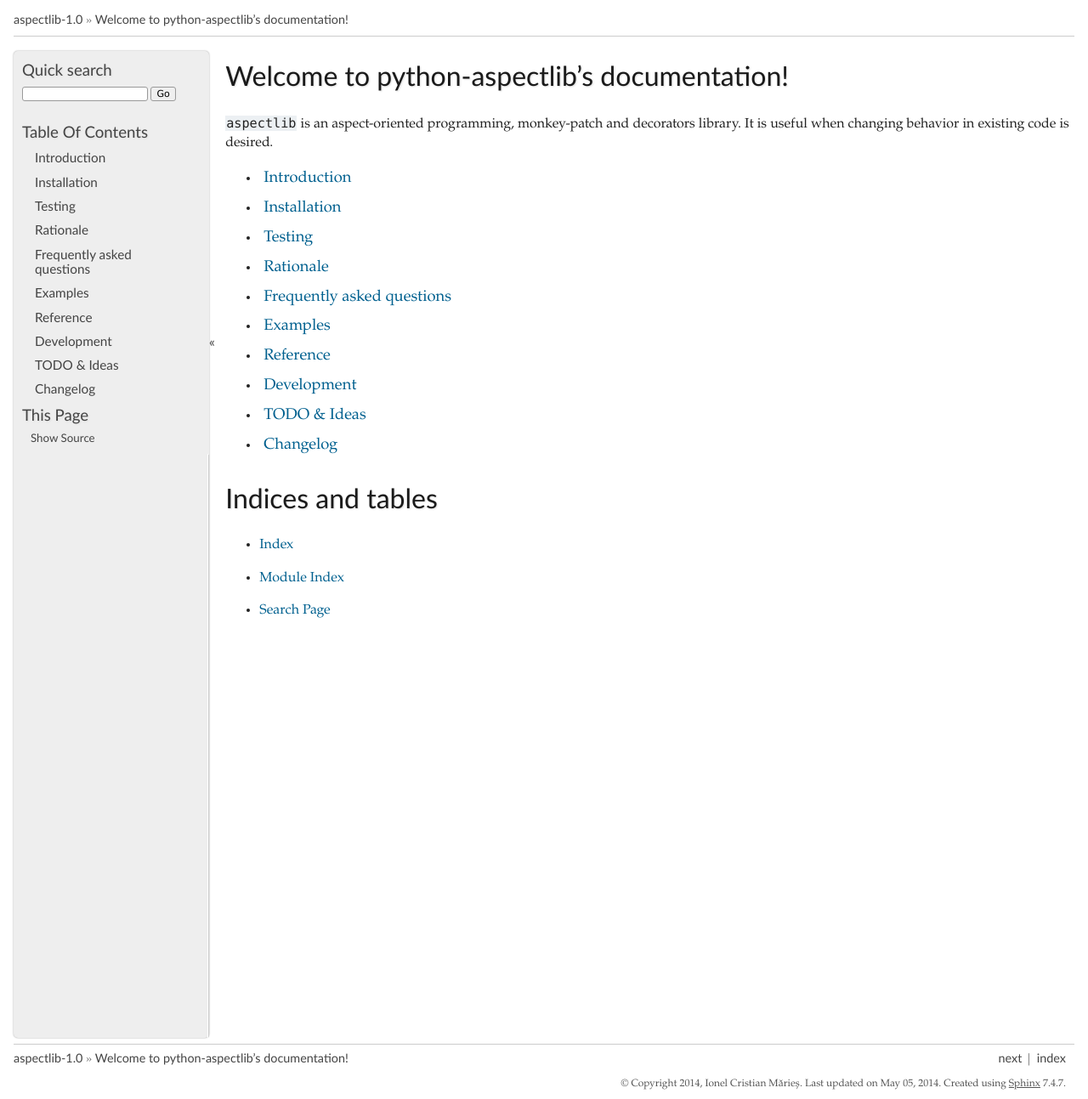
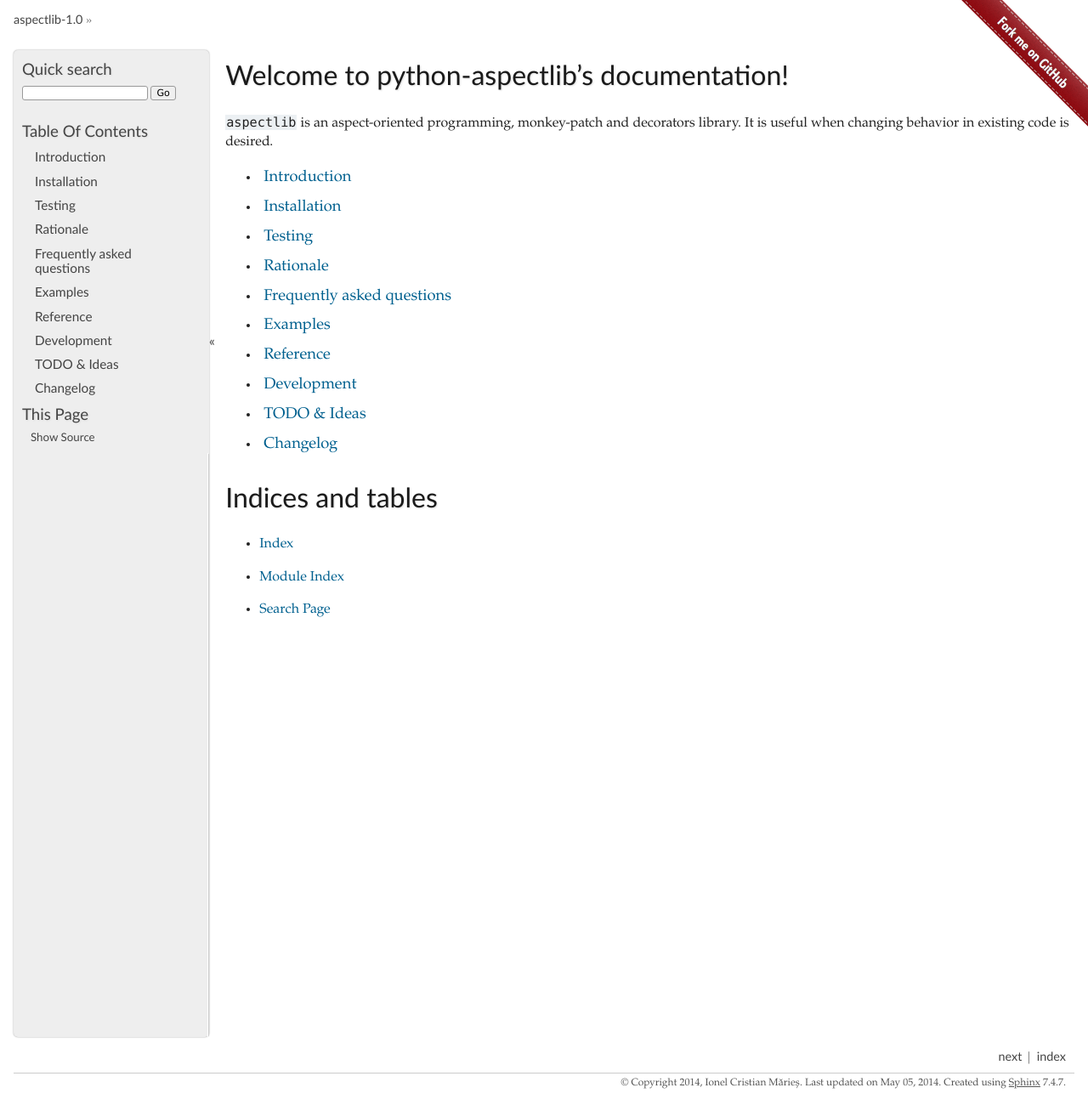
Before and after one commit to ionelmc/python-aspectlib, a Sphinx documentation site: the page built from docs/index.rst, in a window 1280 px wide. Shown: the whole page at 85% size. Built offline with Sphinx 7.4.7, drawn with Linux system fonts in a browser that asks for light colours.

Commit message:
Add a nice github badge.

```diff
--- a/docs/pydoctheme/layout.html
+++ b/docs/pydoctheme/layout.html
@@ -8,11 +8,43 @@
     <script type="text/javascript" src="{{ pathto('_static/sidebar.js', 1) }}"></script>
 {% endblock %}
 
-{%- block rootrellink %}
-    <li class="responsive-menu"><a href="#sidebar-anchor" title="Navigation">&#9776;</a></li>
-    {{ super() }}
-{%- endblock %}
 {%- block sidebarlogo %}
     <a id="sidebar-anchor"></a>
     {{ super() }}
 {% endblock %}
+
+{%- block relbar1 %}
+    <div class="related">
+      <h3>{{ _('Navigation') }}</h3>
+      <ul>
+        {%- block rootrellink %}
+        <li class="responsive-menu"><a href="#sidebar-anchor" title="Navigation">&#9776;</a></li>
+        <li><a href="{{ pathto(master_doc) }}">{{ shorttitle|e }}</a>{{ reldelim1 }}</li>
+        {%- endblock %}
+        {%- for parent in parents %}
+          <li><a href="{{ parent.link|e }}" {% if loop.last %}{{ accesskey("U") }}{% endif %}>{{ parent.title }}</a>{{ reldelim1 }}</li>
+        {%- endfor %}
+        {%- block relbaritems %} {% endblock %}
+      </ul>
+    </div>
+    {% if theme_githuburl %}
+        <div class="badge">
+            <a href="{{ theme_githuburl }}">Fork me on GitHub</a>
+            <img src="{{ pathto('_static/right-red@2x.png', 1) }}">
+        </div>
+    {% endif %}
+{% endblock %}
+
+{%- block relbar2 %}
+    <div class="related">
+      <h3>{{ _('Navigation') }}</h3>
+      <ul>
+        {%- for rellink in rellinks %}
+        <li class="right" {% if loop.first %}style="margin-right: 10px"{% endif %}>
+          <a href="{{ pathto(rellink[0]) }}" title="{{ rellink[1]|striptags|e }}"
+             {{ accesskey(rellink[2]) }}>{{ rellink[3] }}</a>
+          {%- if not loop.first %}{{ reldelim2 }}{% endif %}</li>
+        {%- endfor %}
+      </ul>
+    </div>
+{% endblock %}
--- a/docs/pydoctheme/static/pydoctheme.css_t
+++ b/docs/pydoctheme/static/pydoctheme.css_t
@@ -11,17 +11,17 @@
 div.related {
     margin-bottom: 1.2em;
     padding: 0.5em 0;
-    border-top: 1px solid #ccc;
+    border-bottom: 1px solid #ccc;
     margin-top: 0.5em;
+    overflow: auto;
+	width: 100%
+}
+div.related:first-child {
+    border-bottom: 0;
 }
 
 div.related a:hover {
     color: #0095C4;
-}
-
-div.related:first-child {
-    border-top: 0;
-    border-bottom: 1px solid #ccc;
 }
 
 div.sphinxsidebar {
@@ -369,3 +369,33 @@
     color: #999;
     text-align: center;
 }
+div.badge a {
+    overflow: hidden;
+    text-indent: -100px;
+    position: absolute;
+    right: -50px;
+    top: 40px;
+    display: block;
+    -webkit-transform: rotate(45deg);
+    -moz-transform: rotate(45deg);
+    -ms-transform: rotate(45deg);
+    -o-transform: rotate(45deg);
+    transform: rotate(45deg);
+    width: 230px;
+    height: 33px;
+}
+div.badge img {
+    box-shadow: none;
+    margin: 0;
+    border: 0;
+    width: 149px;
+    height: 149px;
+}
+.badge {
+    overflow: hidden;
+    position: absolute;
+    top: 0;
+    right: 0;
+    width: 149px;
+    height: 149px;
+}
--- a/docs/pydoctheme/theme.conf
+++ b/docs/pydoctheme/theme.conf
@@ -26,3 +26,4 @@
 sidebarwide = false
 sidebardepth = 2
 sidebarcollapse = true
+githuburl = https://github.com/ionelmc/python-aspectlib
```
Also changed, not shown: docs/pydoctheme/static/right-red@2x.png (added).
